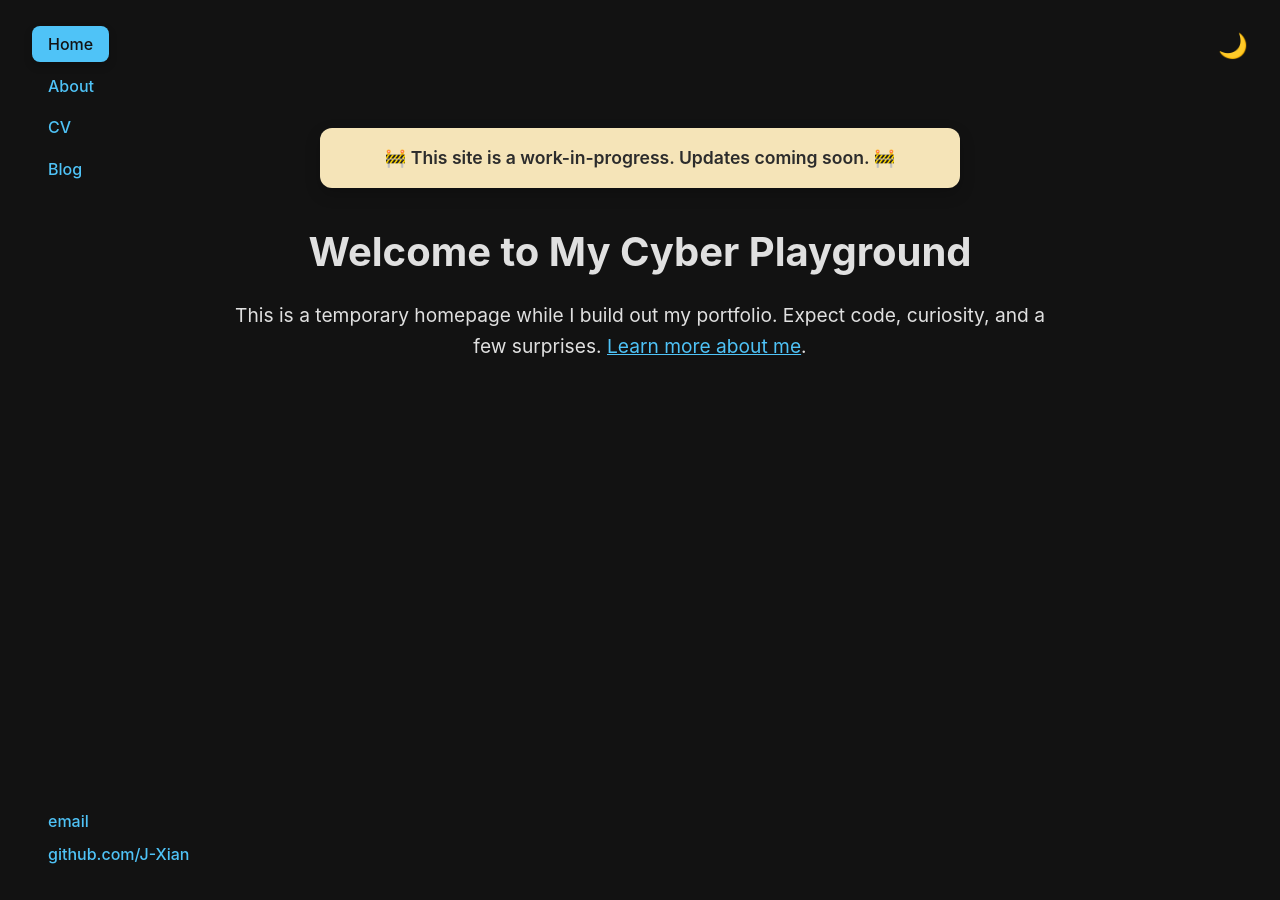
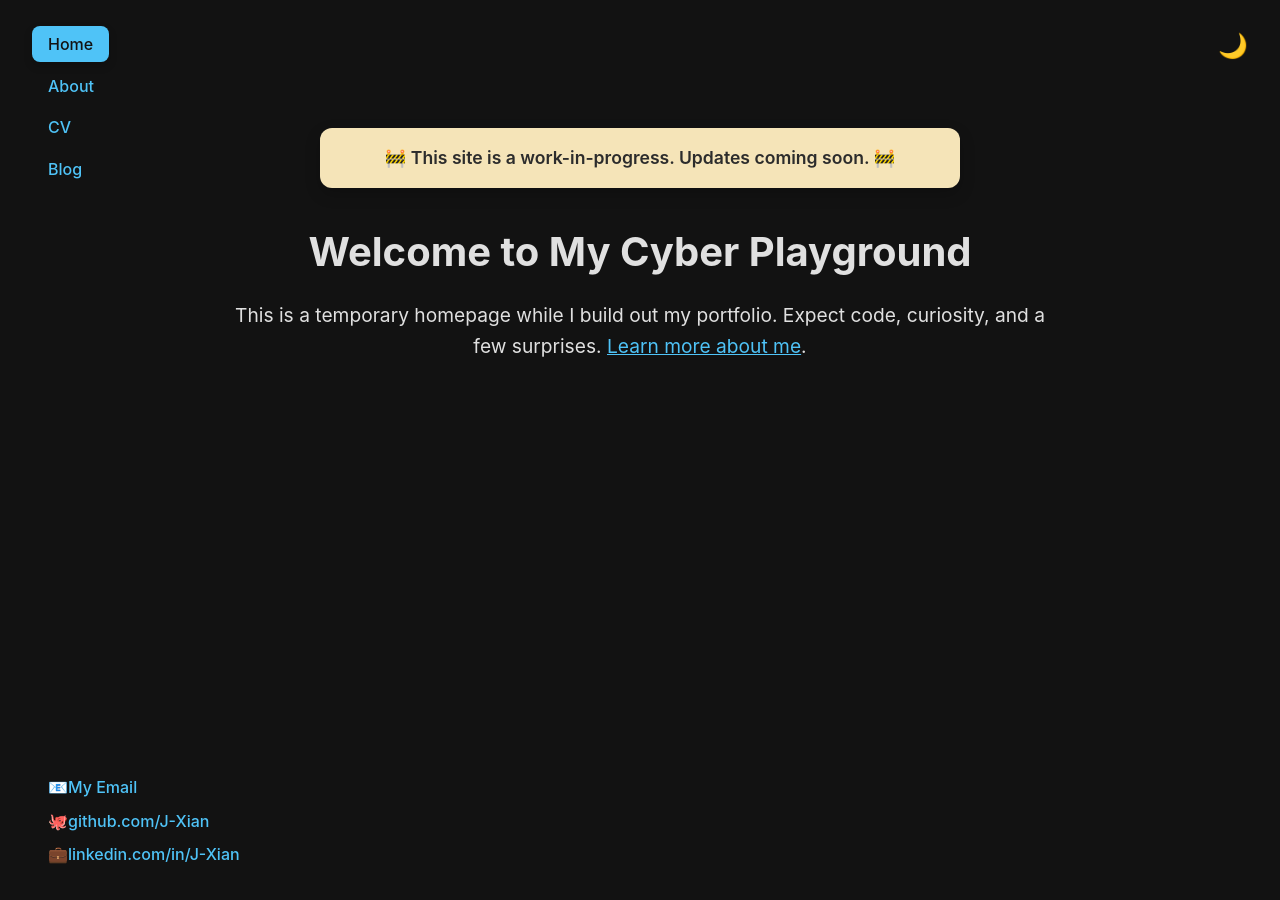
Before and after one commit to J-Xian/J-Xian.github.io, a Jekyll site: the page built from index.html, in a window 1280 px wide. Built offline with Jekyll 4.4.1, drawn with Linux system fonts in a browser that asks for light colours.

Commit message:
Update default.html

```diff
--- a/_layouts/default.html
+++ b/_layouts/default.html
@@ -24,8 +24,9 @@
 
     <footer>
       <ul>
-        <li><a href="mailto:youremail@example.com" class="footer-link">email</a></li>
-        <li><a href="https://github.com/J-Xian" class="footer-link">github.com/J-Xian</a></li>
+        <li><a href="mailto:jingxian06@hotmail.com" class="footer-link">📧My Email</a></li>
+        <li><a href="https://github.com/J-Xian" class="footer-link">🐙github.com/J-Xian</a></li>
+        <li><a href="https://www.linkedin.com/in/j-xian" class="footer-link">💼linkedin.com/in/J-Xian</a></li>
       </ul>
     </footer>
 
```
